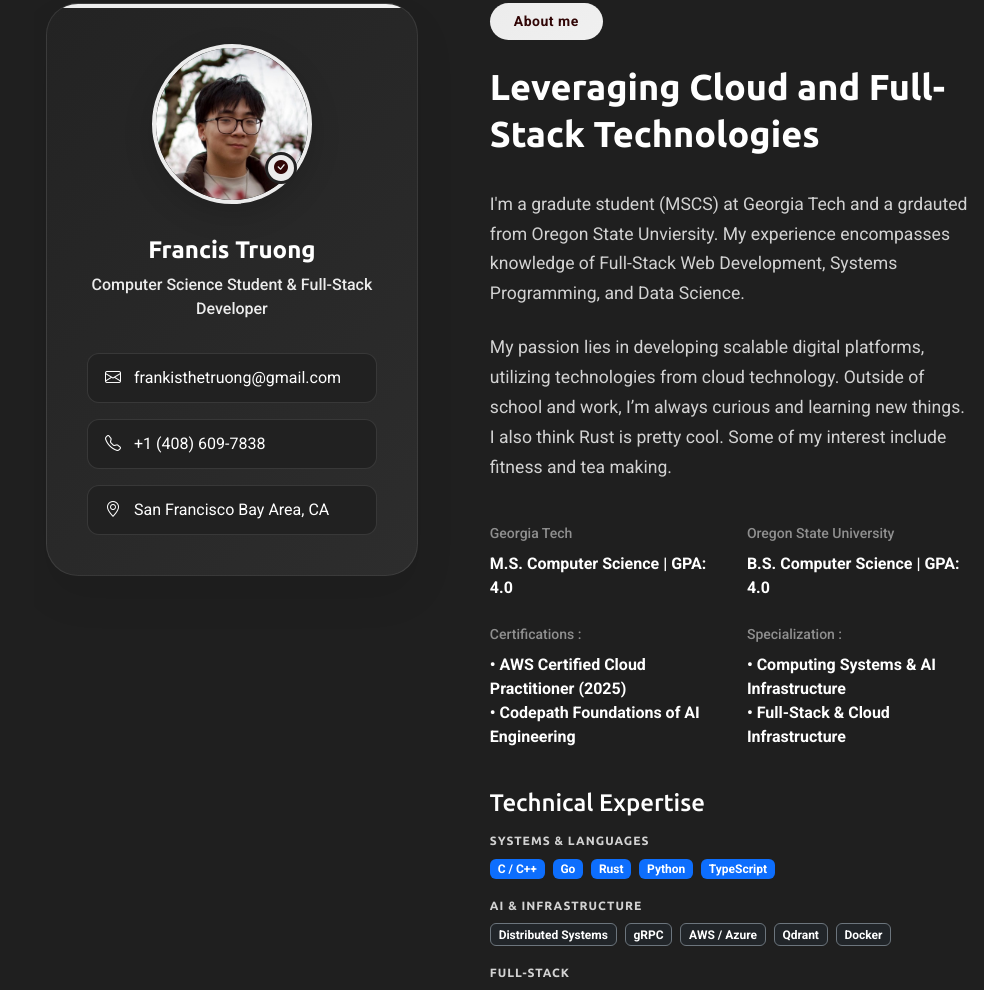
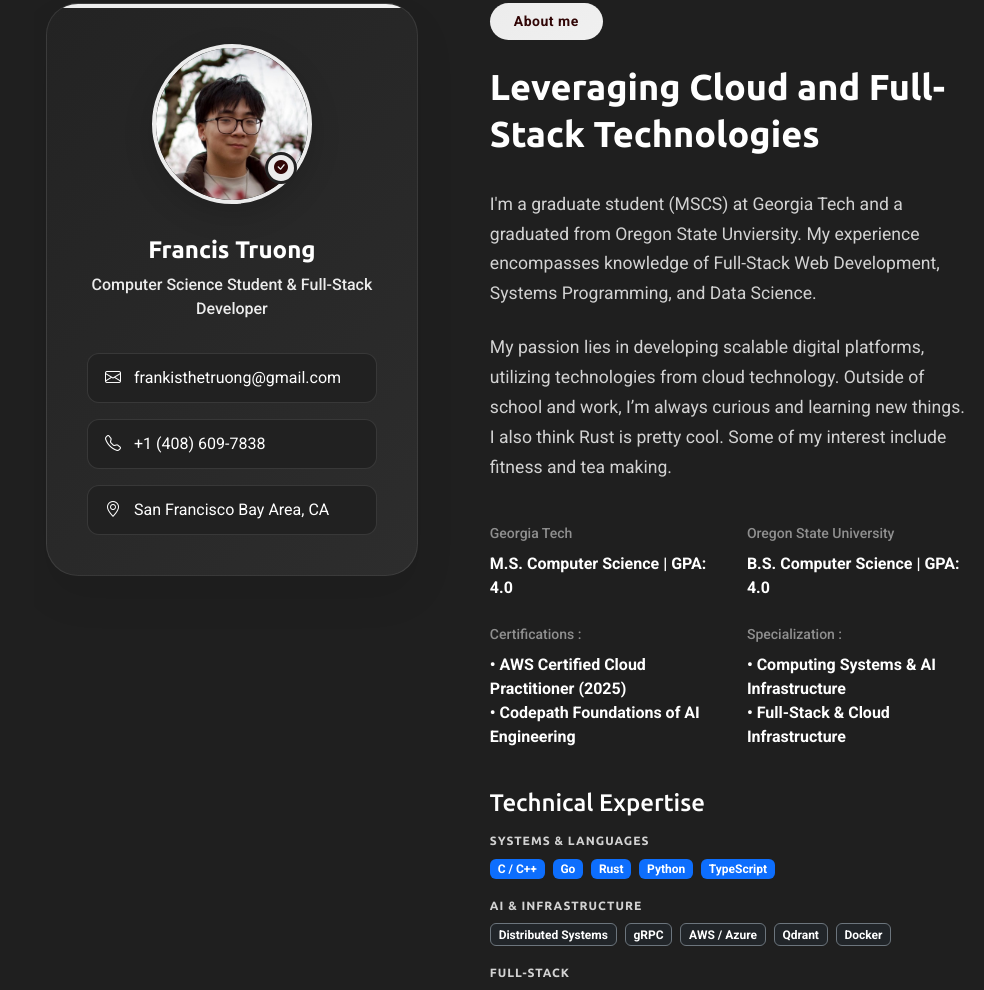
Before and after one commit to Vemmie/portfolio, a plain HTML site: page index.html in a window 1280 px wide. Shown: the part 857-1847 px from the top of the page, without its empty margins (296-1280 px from the left). Drawn offline with nearby package versions, Linux system fonts and the light colour scheme; a script that the page names is missing.

Commit message:
Second pfp and fixed typos

```diff
--- a/index.html
+++ b/index.html
@@ -144,7 +144,7 @@
               </div>
 
               <div class="description">
-                <p>I'm a gradute student (MSCS) at Georgia Tech and a grdauted from Oregon State Unviersity. My experience encompasses knowledge of Full-Stack Web Development, Systems Programming, and Data Science.</p>
+                <p>I'm a graduate student (MSCS) at Georgia Tech and a graduated from Oregon State Unviersity. My experience encompasses knowledge of Full-Stack Web Development, Systems Programming, and Data Science.</p>
 
                 <p>My passion lies in developing scalable digital platforms, utilizing technologies from cloud technology. Outside of school and work,
                   I’m always curious and learning new things. I also think Rust is pretty cool. Some of my interest include fitness and tea making.</p>
```
Also changed, not shown: assets/img/pfp2.jpg (added).
